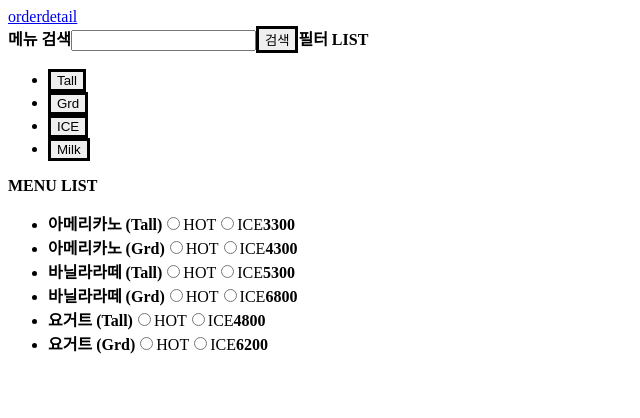
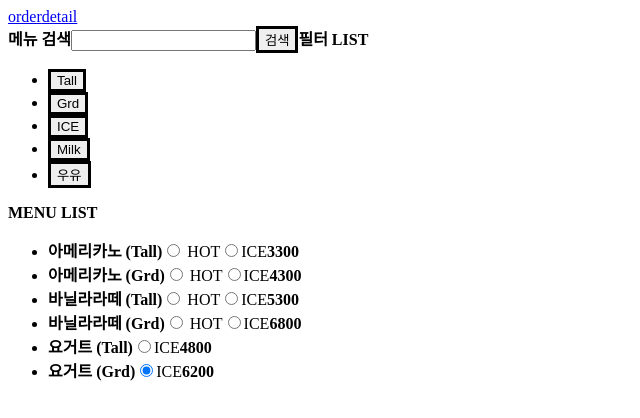
Before and after one commit to james-yang-dev/cafe-study, a React (Create React App) app: page / in a window 1280 px wide. Shown: the top 418 px of the page, without its empty margins (0-640 px from the left). Built offline with nearby package versions, Linux system fonts and the light colour scheme.

Commit message:
[feature/menuList] 검색, 필터 로직 구현, ICE 옵션 수정

```diff
--- a/src/features/order/MenuList.js
+++ b/src/features/order/MenuList.js
@@ -1,5 +1,5 @@
 import styled from '@emotion/styled';
-import React from 'react'
+import React, {useState} from 'react'
 import { useRecoilValue } from 'recoil';
 import { menuListState } from '../../store';
 import {Button} from "../../components";
@@ -25,8 +25,9 @@ export function MenuList() {
             'Grd': 4300,
           }
         },
+        isOnlyIce: false,
         'productName' : '아메리카노',
-        'productTag': [],
+        'ingredientLabel': {},
       },
       {
         'productCode' : 'prd2',
@@ -36,8 +37,14 @@ export function MenuList() {
             'Grd': 6800,
           }
         },
+        isOnlyIce: false,
         'productName' : '바닐라라떼',
-        'productTag': ['Milk','우유'],
+        'ingredientLabel': {
+          'milk': {
+            en: 'milk',
+            ko: '우유'
+          }
+        }
       },
       {
         'productCode' : 'prd3',
@@ -47,25 +54,95 @@ export function MenuList() {
             'Grd': 6200
           }
         },
+        isOnlyIce: true,
         'productName' : '요거트',
-        'productTag': ['Milk','우유']
+        'ingredientLabel': {
+          'milk': {
+            en: 'milk',
+            ko: '우유'
+          },
+          'apple': {
+            en: 'apple',
+            ko: '사과'
+          }
+        }
       },
     ],
   };
 
-  const filterConditionList = ['Tall', 'Grd', 'ICE', 'Milk'];
-
+  const filterConditionList = [{
+    id: 'filterId1',
+    text: 'Tall',
+    type: 'size',
+  },
+  {
+    id: 'filterId2',
+    text: 'Grd',
+    type: 'size',
+  },
+  {
+    id: 'filterId3',
+    text: 'ICE',
+    type: 'isOnlyIce',
+  },
+  {
+    id: 'filterId4',
+    text: 'Milk',
+    type: 'ingredientLabel',
+  },
+  {
+    id: 'filterId5',
+    text: '우유',
+    type: 'ingredientLabel',
+  }
+  ];
+  const numRegex = /[0-9]/g;
   const handleSearch = () => {
-    console.log('검색');
+    let searchResult = [];
+    if(numRegex.test(searchValue)) {
+      productList.items.forEach((item, index) => {
+        const size = item.productPrice.size;
+        const sizeKeys = Object.keys(size);
+        sizeKeys.forEach((sizeKey) => {
+          if(size[sizeKey] === +searchValue) searchResult.push(item);
+        });
+      });
+    } else {
+      searchResult = productList.items.filter((item) => item.productName.indexOf(searchValue) > -1);
+    }
   };
 
-  const handleFilter = (e) => (item) => {
-    console.log('필터');
-    console.log(e);
-    console.log(item);
+  const handleFilter = (type, filterValue) => (e) => {
+    const ENG_REGEX =/[a-zA-Z]/g;
+    const KO_REGEX = /^[ㄱ-ㅎ가-힣]+$/g;
+
+    let filterResult = [];
+    filterResult = productList.items.filter((value) => {
+      switch (type) {
+        case 'size' :
+          const sizeKeys = Object.keys(value.productPrice.size);
+          sizeKeys.includes(filterValue)
+          return sizeKeys.includes(filterValue);
+        case 'isOnlyIce' :
+          return value.isOnlyIce;
+        case 'ingredientLabel' :
+          if(ENG_REGEX.test(filterValue)) {
+            const valueUpperCase = filterValue.toUpperCase();
+            const keyLabel = Object.keys(value.ingredientLabel).map((item) => item.toUpperCase());
+            return keyLabel.includes(valueUpperCase);
+          } else {
+            const keyInfo = Object.keys(value.ingredientLabel).map((item) => value.ingredientLabel[item].ko);
+            return keyInfo.includes(filterValue);
+          }
+      }
+    });
   };
 
   const menuList = useRecoilValue(menuListState);
+  const [searchValue, setSearchValue] = useState('');
+  const handleSearchChange = (e) => {
+    setSearchValue(e.target.value);
+  }
   return (
     <MenuListWrapper>
       {/*
@@ -75,15 +152,15 @@ export function MenuList() {
       분할이 필요하면 분할 할 것
        */}
       <strong>메뉴 검색</strong>
-      <input type="text" id="searchKeyword" title="검색" />
+      <input type="text" id="searchKeyword" title="검색" value={searchValue} onChange={handleSearchChange}/>
       <Button onClick={handleSearch} text="검색"/>
       <strong>필터 LIST</strong>
       <ul>
         {
           filterConditionList.map((item, index) => {
             return (
-              <li key={`item_${index}`}>
-                <Button onClick={handleFilter(item)} text={item} />
+              <li key={`item_${item.id}`}>
+                <Button onClick={handleFilter(item.type, item.text)} text={item.text} />
               </li>
             )
           })
@@ -95,14 +172,21 @@ export function MenuList() {
           productList.items.map((item, index) => {
             const size = item.productPrice.size;
             const name = item.productName;
+            const isOnlyIce = item.isOnlyIce;
             const sizeKeys = Object.keys(size);
             return sizeKeys.map((sizeKey) => {
               return (
                 <li key={`proud_${index}_${sizeKey}`}>
                   <strong>{name} ({sizeKey})</strong>
                   <label>
-                    <input type="radio" name="isIce" value="false"/>HOT
-                    <input type="radio" name="isIce" value="true"/>ICE
+                    {
+                      !isOnlyIce && (
+                        <>
+                          <input type="radio" name="isIce" value="false" /> HOT
+                        </>
+                      )
+                    }
+                    <input type="radio" name="isIce" value="true" defaultChecked={isOnlyIce}/>ICE
                   </label>
                   <strong>{size[sizeKey]}</strong>
                 </li>
```
